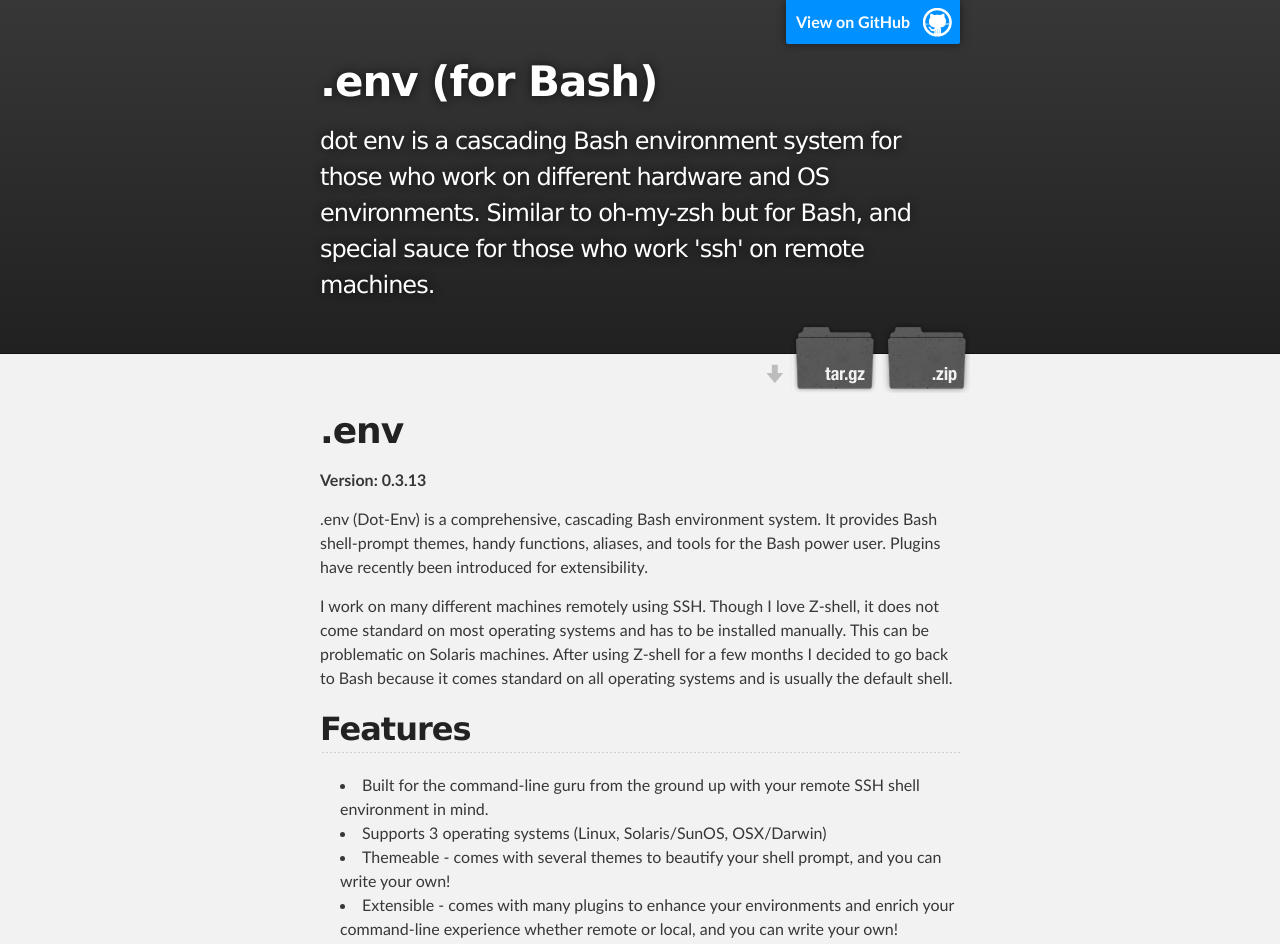
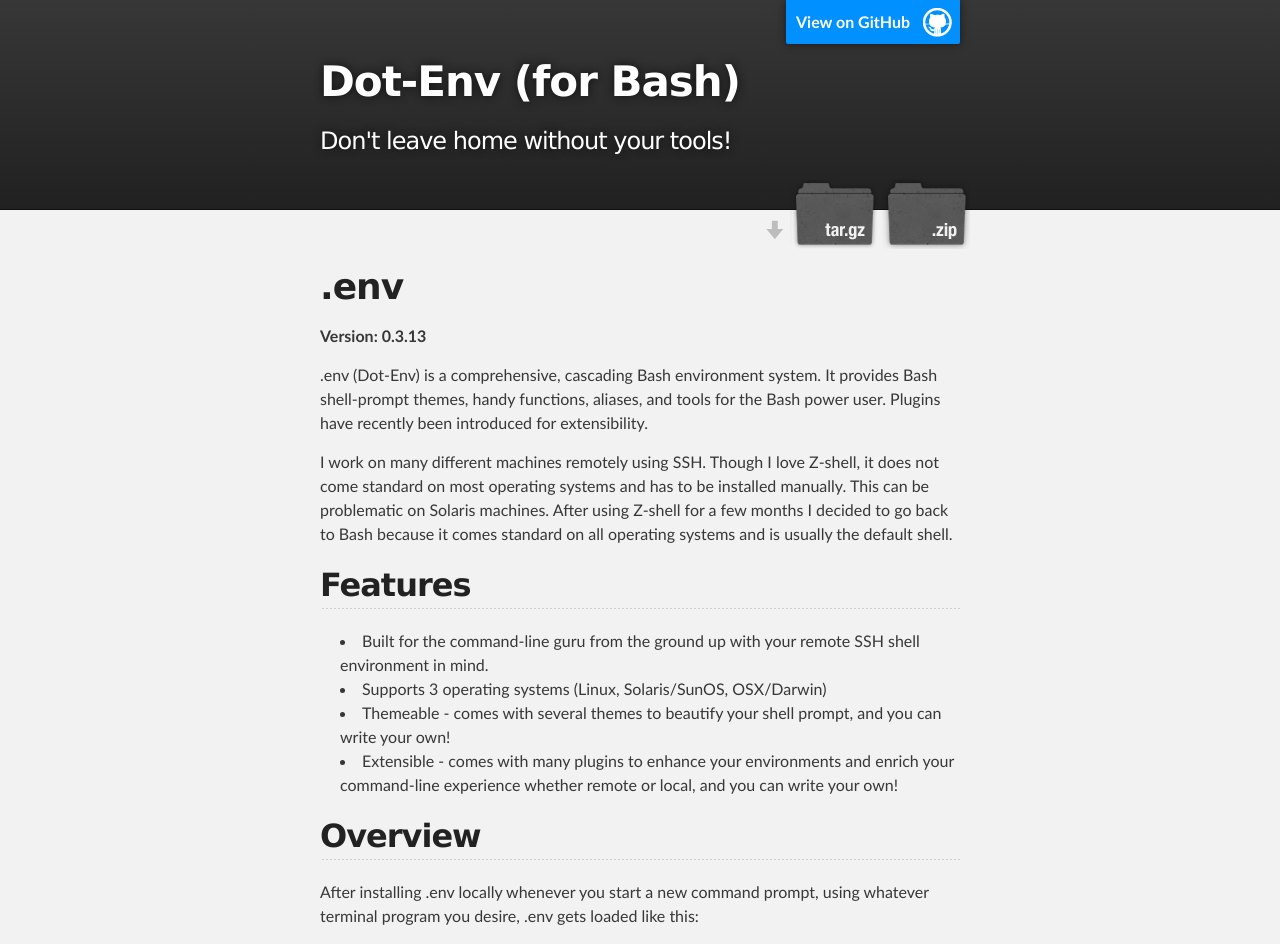
Before and after one commit to midwire/bash.env, a plain HTML site: page index.html in a window 1280 px wide. Shown: the top 944 px of the page. Drawn offline with Linux system fonts and the light colour scheme.

```diff
--- a/index.html
+++ b/index.html
@@ -4,11 +4,11 @@
   <head>
     <meta charset='utf-8' />
     <meta http-equiv="X-UA-Compatible" content="chrome=1" />
-    <meta name="description" content=".env (for Bash) : dot env is a cascading Bash environment system for those who work on different hardware and OS environments.  Similar to oh-my-zsh but for Bash, and special sauce for those who work 'ssh' on remote machines." />
+    <meta name="description" content="Dot-Env (for Bash) : Don't leave home without your tools!" />
 
     <link rel="stylesheet" type="text/css" media="screen" href="stylesheets/stylesheet.css">
 
-    <title>.env (for Bash)</title>
+    <title>Dot-Env (for Bash)</title>
   </head>
 
   <body>
@@ -18,8 +18,8 @@
         <header class="inner">
           <a id="forkme_banner" href="https://github.com/midwire/.env">View on GitHub</a>
 
-          <h1 id="project_title">.env (for Bash)</h1>
-          <h2 id="project_tagline">dot env is a cascading Bash environment system for those who work on different hardware and OS environments.  Similar to oh-my-zsh but for Bash, and special sauce for those who work 'ssh' on remote machines.</h2>
+          <h1 id="project_title">Dot-Env (for Bash)</h1>
+          <h2 id="project_tagline">Don't leave home without your tools!</h2>
 
             <section id="downloads">
               <a class="zip_download_link" href="https://github.com/midwire/.env/zipball/master">Download this project as a .zip file</a>
@@ -209,7 +209,7 @@ dot_env_verbose=1
     <!-- FOOTER  -->
     <div id="footer_wrap" class="outer">
       <footer class="inner">
-        <p class="copyright">.env (for Bash) maintained by <a href="https://github.com/midwire">midwire</a></p>
+        <p class="copyright">Dot-Env (for Bash) maintained by <a href="https://github.com/midwire">midwire</a></p>
         <p>Published with <a href="http://pages.github.com">GitHub Pages</a></p>
       </footer>
     </div>
```
Also changed, not shown: params.json (+1 -1 lines).
